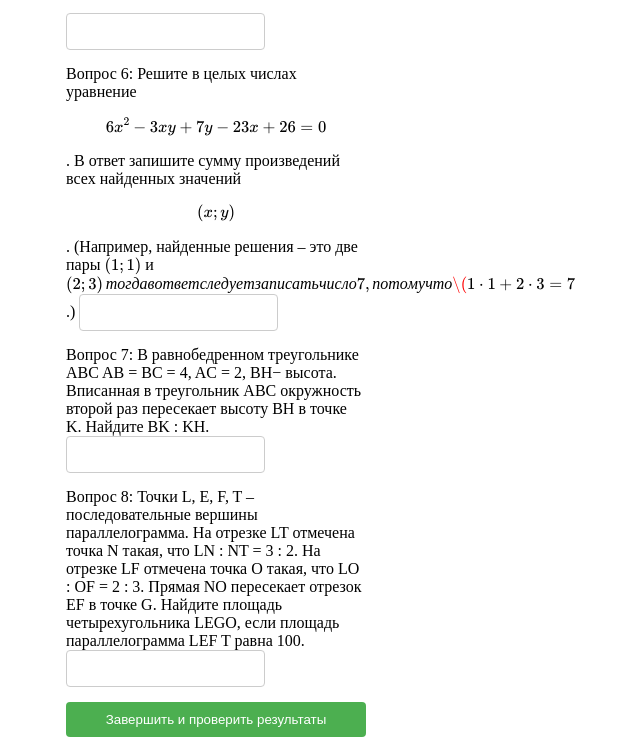
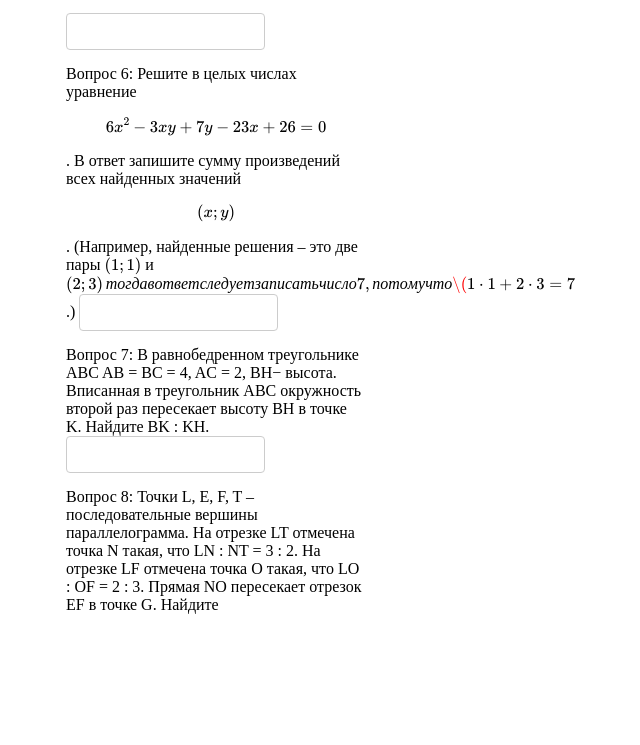
Before and after one commit to BelialALu/Olimpiad, a plain HTML site: page informatics.html in a window 1280 px wide. Shown: the part 1060-1805 px from the top of the page, without its empty margins (424-1064 px from the left). After the commit the page ends 1682 px from the top, so only its background shows below. Drawn offline with nearby package versions, Linux system fonts and the light colour scheme.

Commit message:
Update informatics.html

```diff
--- a/informatics.html
+++ b/informatics.html
@@ -5,7 +5,7 @@
     <meta name="viewport" content="width=device-width, initial-scale=1.0">
     <title>Олимпиада по Математике</title>
     <link rel="stylesheet" href="css/styles.css">
-    <!--<script src="https://polyfill.io/v3/polyfill.min.js?features=es6"></script>-->
+    <script src="https://cdn.jsdelivr.net/npm/@babel/polyfill@7.12.1/dist/polyfill.min.js"></script> <!-- Используем другой полифил -->
     <script id="MathJax-script" async src="https://cdn.jsdelivr.net/npm/mathjax@3/es5/tex-mml-chtml.js"></script>
     <script src="js/quiz.js" defer></script>
 </head>
@@ -14,7 +14,7 @@
         <h1>Олимпиада по Математике</h1>
         <form id="quizForm">
             <div class="question">
-                <label for="question-1">Вопрос 1: Футбольная команда "Квадратный круг"состоит из 11 игроков, включая вратаря. Какое утверждение является верным?</label>
+                <label for="question-1">Вопрос 1: Футбольная команда "Квадратный круг" состоит из 11 игроков, включая вратаря. Какое утверждение является верным?</label>
                 <div>
                     <input type="radio" id="question1-option1" name="question1" value="option1" required>
                     <label for="question1-option1">1) Хотя бы два игрока команды родились в один день недели.</label>
@@ -78,11 +78,4 @@
                 <input type="text" id="question-7" name="question7" required>
             </div>
             <div class="question">
-                <label for="question-8">Вопрос 8: Точки L, E, F, T – последовательные вершины параллелограмма. На отрезке LT отмечена точка N такая, что LN : NT = 3 : 2. На отрезке LF отмечена точка O такая, что LO : OF = 2 : 3. Прямая NO пересекает отрезок EF в точке G. Найдите площадь четырехугольника LEGO, если площадь параллелограмма LEF T равна 100.</label>
-                <input type="text" id="question-8" name="question8" required>
-            </div>
-            <button type="submit">Завершить и проверить результаты</button>
-        </form>
-    </div>
-</body>
-</html>
+                <label for="question-8">Вопрос 8: Точки L, E, F, T – последовательные вершины параллелограмма. На отрезке LT отмечена точка N такая, что LN : NT = 3 : 2. На отрезке LF отмечена точка O такая, что LO : OF = 2 : 3. Прямая NO пересекает отрезок EF в точке G. Найдите
```
